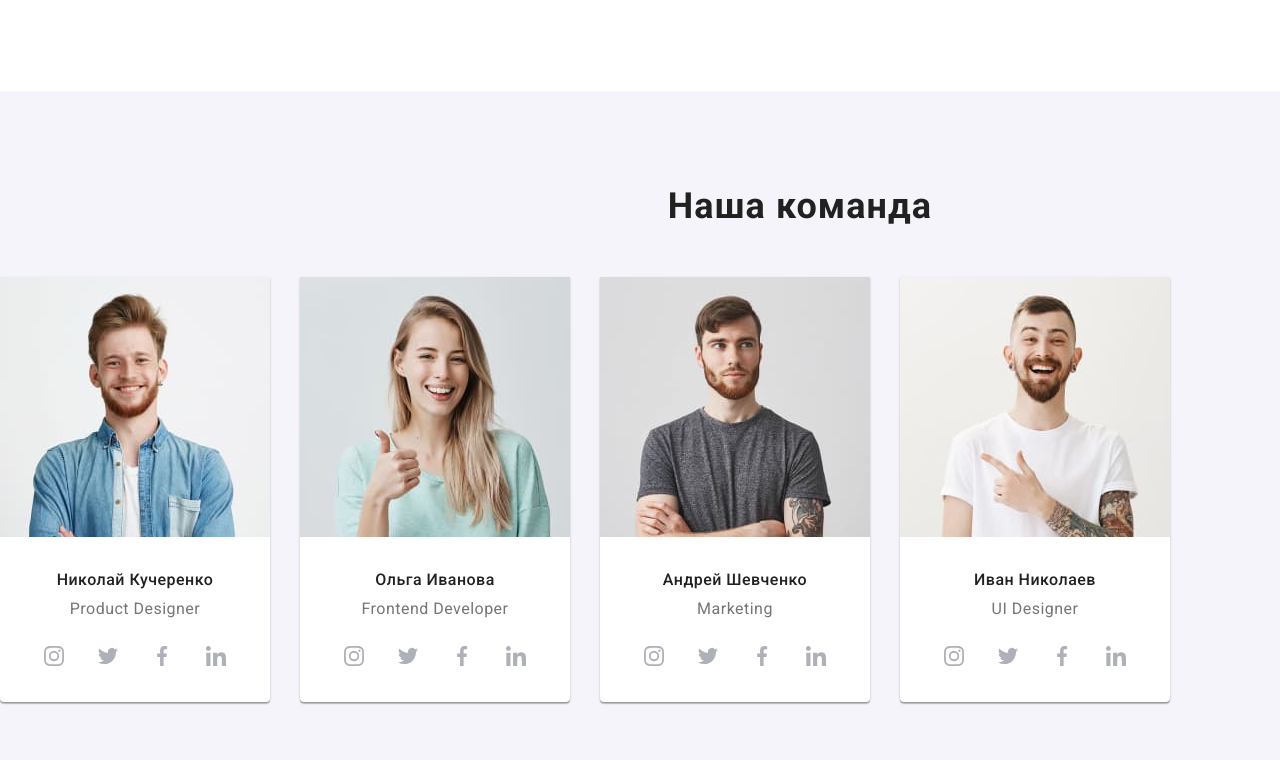
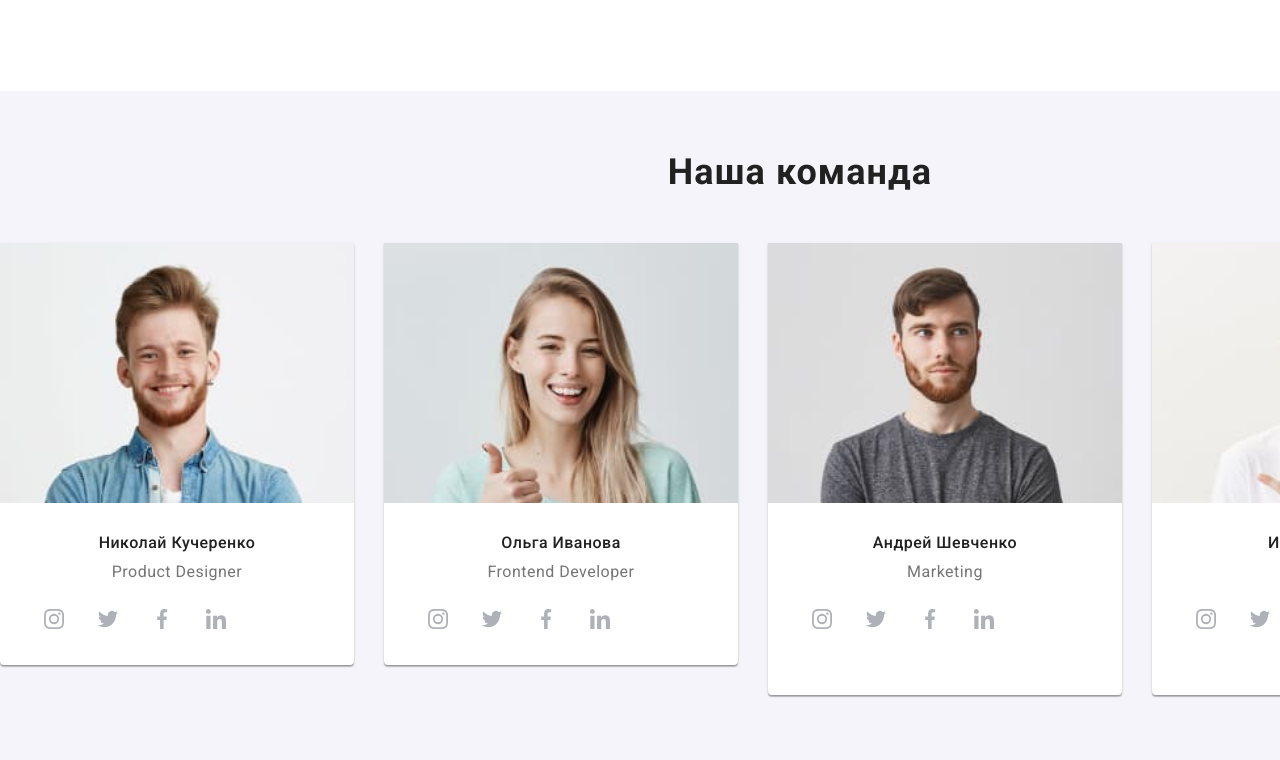
Before and after one commit to andreyz11288/goit-markup-hw-08, a plain HTML site: page index.html in a window 1280 px wide. Shown: the part 1840-2600 px from the top of the page. Drawn offline with nearby package versions, Linux system fonts and the light colour scheme.

Commit message:
team tablet ok

```diff
--- a/index.html
+++ b/index.html
@@ -201,7 +201,6 @@
                   src="./images/img.jpg"
                   alt="фото"
                   width="270"
-                  height="260"
                 />
               </div>
               <h3>Николай Кучеренко</h3>
@@ -244,7 +243,6 @@
                   src="./images/img(1).jpg"
                   alt="фото1"
                   width="270"
-                  height="260"
                 />
               </div>
               <h3>Ольга Иванова</h3>
@@ -287,7 +285,6 @@
                   src="./images/img(2).jpg"
                   alt="фото2"
                   width="270"
-                  height="260"
                 />
               </div>
               <h3>Андрей Шевченко</h3>
@@ -330,7 +327,6 @@
                   src="./images/img(3).jpg"
                   alt="фото3"
                   width="270"
-                  height="260"
                 />
               </div>
               <h3>Иван Николаев</h3>
--- a/sass/components/main/page1/_social.scss
+++ b/sass/components/main/page1/_social.scss
@@ -7,6 +7,9 @@
   @media screen and (max-width: 767px) {
     padding-left: 122px;
     width: 328px;
+  }
+  @media screen and (min-width: 768px) {
+    justify-content: center;
   }
 
   & > li {
--- a/sass/components/main/page1/_team.scss
+++ b/sass/components/main/page1/_team.scss
@@ -2,6 +2,9 @@
   @media screen and (min-width: 1200px) {
     margin-bottom: 94px;
     width: 1600px;
+  }
+  @media screen and (min-width: 768px) {
+    margin-top: 60px;
   }
   @media screen and (max-width: 767px) {
     padding-bottom: 60px;
@@ -20,6 +23,9 @@
       line-height: 42px;
       padding-top: 94px;
       margin-bottom: 50px;
+    }
+    @media screen and (min-width: 768px) {
+      padding-top: 60px;
     }
     @media screen and (max-width: 767px) {
       font-size: 28px;
@@ -45,6 +51,17 @@
       margin-right: 30px;
     }
   }
+  @media screen and (min-width: 768px) {
+    display: flex;
+    flex-wrap: wrap;
+    margin-top: 30px;
+
+    .div-img {
+      height: 260px;
+      overflow: hidden;
+      margin-bottom: 30px;
+    }
+  }
   @media screen and (max-width: 767px) {
     & > li:not(:last-child) {
       margin-bottom: 30px;
@@ -61,6 +78,15 @@
     box-shadow: 0px 2px 1px rgba(0, 0, 0, 0.2), 0px 1px 1px rgba(0, 0, 0, 0.14),
       0px 1px 3px rgba(0, 0, 0, 0.12);
     border-radius: 0px 0px 4px 4px;
+    @media screen and (min-width: 768px) {
+      width: 354px;
+      &:nth-child(2n + 1) {
+        margin-right: 30px;
+      }
+      &:nth-child(-n + 2) {
+        margin-bottom: 30px;
+      }
+    }
   }
 
   h3 {
@@ -97,5 +123,9 @@
       width: 450px;
       height: 440px;
     }
+    @media screen and (min-width: 768px) {
+      width: 354px;
+      // height: 440px;
+    }
   }
 }
```
Also changed, not shown: css/main.css, css/main.min.css, 2 other files.
